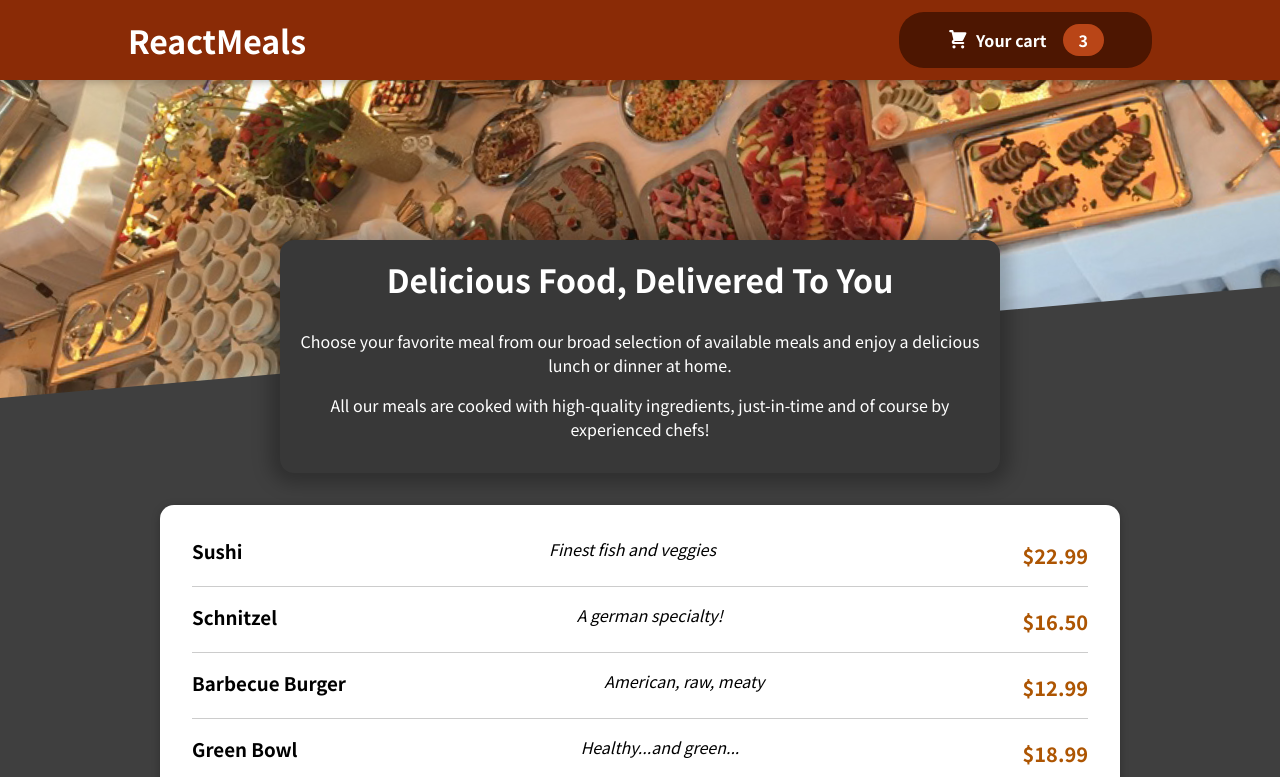
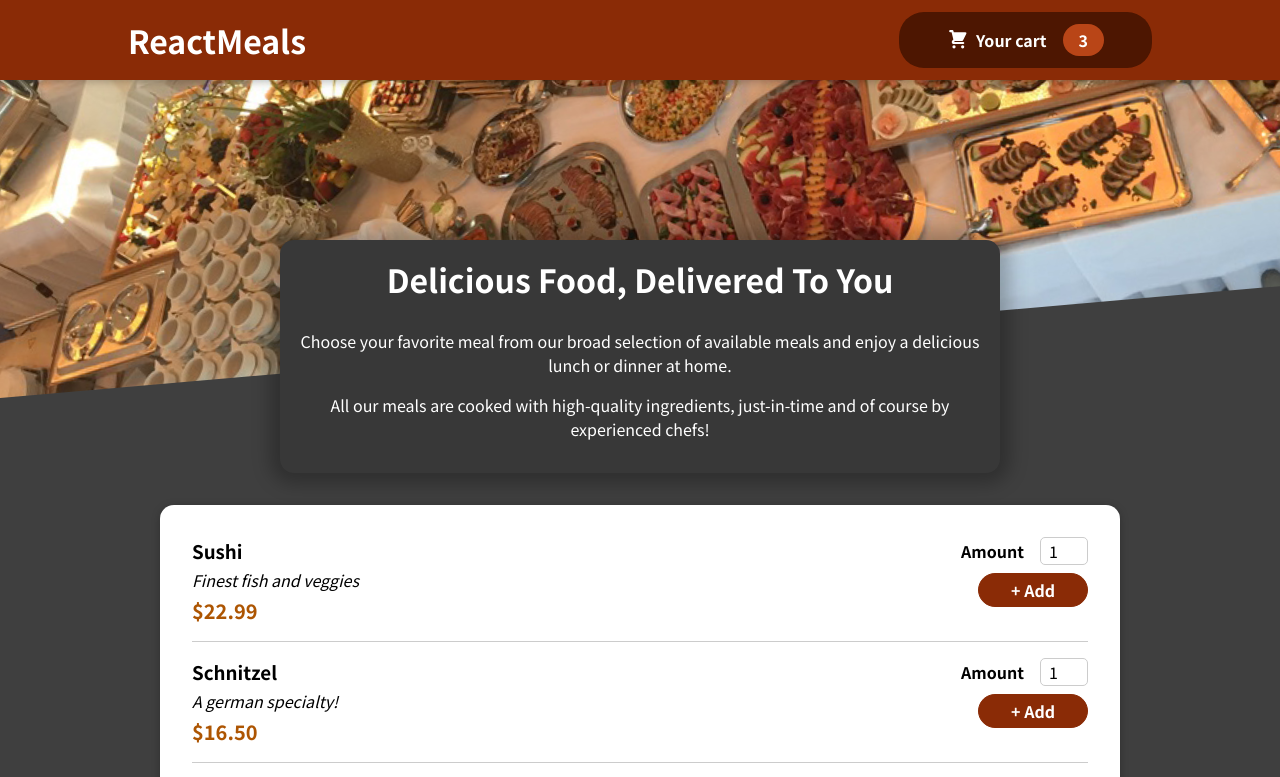
Before and after one commit to MinhVuongTran/ReactJs_Udemy, a React (Create React App) app: page / in a window 1280 px wide. Shown: the top 777 px of the page. Built offline with nearby package versions, Linux system fonts and the light colour scheme.

Commit message:
Adding a form

```diff
--- a/src/components/Meals/MealItem/MealItem.js
+++ b/src/components/Meals/MealItem/MealItem.js
@@ -1,16 +1,19 @@
 import classes from './MealItem.module.css';
+import MealItemForm from './MealItemForm';
 
 function MealItem(props) {
     const price = `$${props.price.toFixed(2)}`;
 
     return (
-        <li>
-            <div className={classes.meal}>
+        <li className={classes.meal}>
+            <div>
                 <h3>{props.name}</h3>
                 <div className={classes.description}>{props.description}</div>
                 <div className={classes.price}>{price}</div>
             </div>
-            <div></div>
+            <div>
+                <MealItemForm />
+            </div>
         </li>
     );
 }
--- /dev/null
+++ b/src/components/Meals/MealItem/MealItemForm.js
@@ -0,0 +1,23 @@
+import Input from '../../UI/Input';
+import classes from './MealItemForm.module.css';
+
+function MealItemForm(props) {
+    return (
+        <form className={classes.form}>
+            <Input
+                label='Amount'
+                input={{
+                    id: 'amount',
+                    type: 'number',
+                    min: '1',
+                    max: '5',
+                    step: '1',
+                    defaultValue: '1',
+                }}
+            />
+            <button>+ Add</button>
+        </form>
+    );
+}
+
+export default MealItemForm;
--- /dev/null
+++ b/src/components/Meals/MealItem/MealItemForm.module.css
@@ -0,0 +1,20 @@
+.form {
+    text-align: right;
+}
+
+.form button {
+    font: inherit;
+    cursor: pointer;
+    background-color: #8a2b06;
+    border: 1px solid #8a2b06;
+    color: white;
+    padding: 0.25rem 2rem;
+    border-radius: 20px;
+    font-weight: bold;
+}
+
+.form button:hover,
+.form button:active {
+    background-color: #641e03;
+    border-color: #641e03;
+}
--- /dev/null
+++ b/src/components/UI/Input.js
@@ -0,0 +1,12 @@
+import classes from './Input.module.css';
+
+function Input(props) {
+    return (
+        <div className={classes.input}>
+            <label htmlFor={props.input.id}>{props.label}</label>
+            <input {...props.input} />
+        </div>
+    );
+}
+
+export default Input;
--- /dev/null
+++ b/src/components/UI/Input.module.css
@@ -0,0 +1,18 @@
+.input {
+    display: flex;
+    align-items: center;
+    margin-bottom: 0.5rem;
+}
+
+.input label {
+    font-weight: bold;
+    margin-right: 1rem;
+}
+
+.input input {
+    width: 3rem;
+    border-radius: 5px;
+    border: 1px solid #ccc;
+    font: inherit;
+    padding-left: 0.5rem;
+}
```
